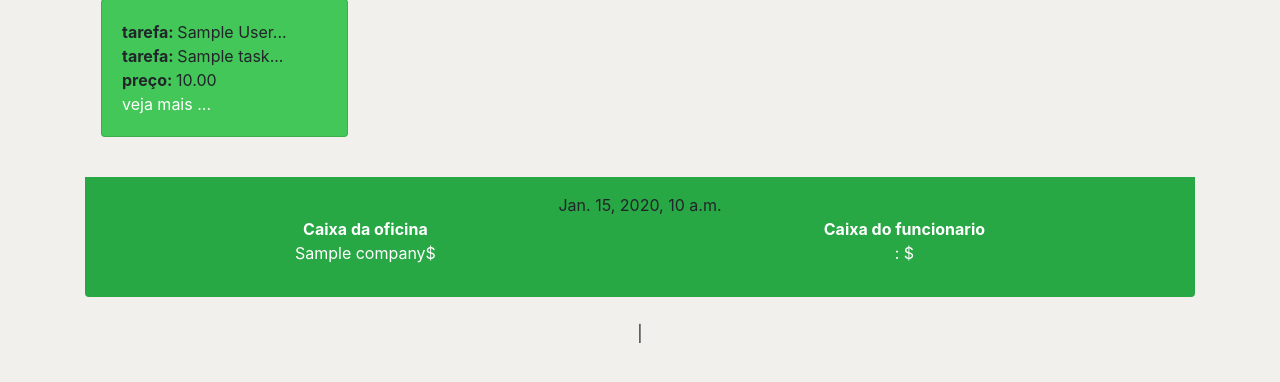
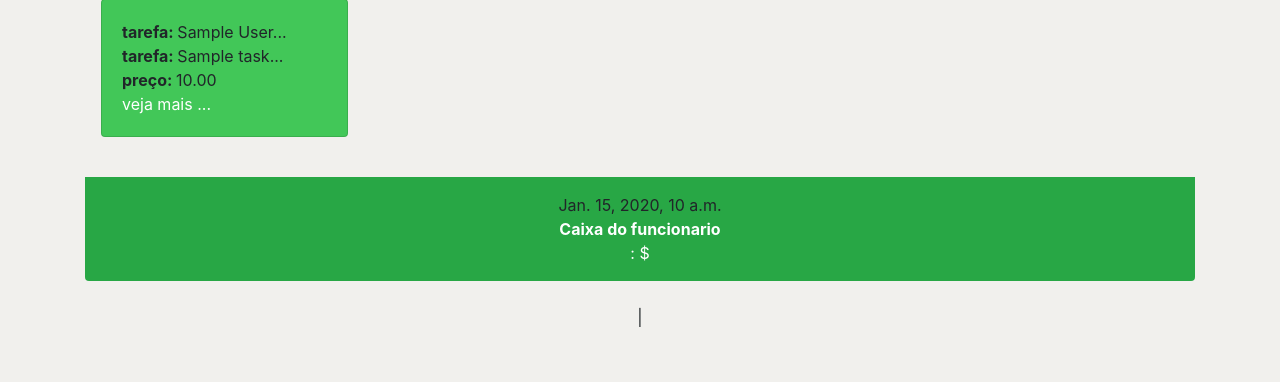
Before and after one commit to pacman2020/financial-control, a Django app: template post/templates/post/list_post.html in a window 1280 px wide. Shown: the part 195-577 px from the top of the page. Run offline with Django 3.2, Linux system fonts and the light colour scheme; tables that the repository leaves empty hold one stand-in row (values such as "Sample post"); the template is opened without the code that fills it: values that come from a table or form of the project are taken from there, most other values are stand-ins (such as "Sample title", 1, 10 or a date in 2020).

Commit message:
company earnings removals from post functions

```diff
--- a/post/templates/post/detail_post.html
+++ b/post/templates/post/detail_post.html
@@ -26,8 +26,6 @@
         <p><strong>funcionario: </strong>{{ post.employee_id }}</p>
         <p><strong>tarefa: </strong>{{post.task_id }}</p>
         <p><strong>preço: </strong>{{ post.task_id.price }} $</p>
-        <p><strong>caixa da empresa: </strong>{{ post.task_id.company }} $</p>
-        <p><strong>caixa do funcionario: </strong>{{ post.task_id.employee }} $</p>
         <p><strong>data de criação: </strong>{{ post.create_at }}</p>
         <div>
             <a class="btn btn-primary" href="{% url 'update_post' post.pk %}">editar</a>
--- a/post/templates/post/list_post.html
+++ b/post/templates/post/list_post.html
@@ -38,18 +38,13 @@
     {% endif %}
   </div>
 
-  {% if company %}
+  {% if employees %}
   <div class="bg-success text-center p-3 rounded-bottom" >
     <div>
       {{ data_at }}
     </div>
 
     <div class="d-flex justify-content-around" >
-
-      <div class="d-flex flex-column justify-content-start text-center text-white">
-        <strong>Caixa da oficina</strong>
-          <p>{{ company }}$</p>
-      </div>
 
       <div class="d-flex flex-column justify-content-start  text-white">
         <strong> Caixa do funcionario</strong>
--- a/task/forms.py
+++ b/task/forms.py
@@ -5,9 +5,7 @@
 class Taskform(forms.ModelForm):
     name = forms.CharField(label='nome da tarefa', max_length=100, required=True)
     price = forms.DecimalField(label='preço da tarefa', required=True)
-    company = forms.DecimalField(label='oficina pocentagem', required=True)
-    employee = forms.DecimalField(label='funcionario pocentagem', required=True)
     active = forms.BooleanField(label='tarefa ativa', required=False)
     class Meta:
         model = Task
-        fields = ('name','price','company','employee','active',)
+        fields = ('name','price','active',)
--- a/task/models.py
+++ b/task/models.py
@@ -5,8 +5,6 @@
     user_id = models.ForeignKey(User, on_delete=models.CASCADE)
     name = models.CharField(max_length=100)
     price = models.DecimalField(max_digits=5, decimal_places=2)
-    company = models.IntegerField()
-    employee = models.IntegerField()
     active = models.BooleanField(blank=False)
     create_at = models.DateTimeField(auto_now_add=True)
 
--- a/task/templates/task/detail_task.html
+++ b/task/templates/task/detail_task.html
@@ -25,8 +25,6 @@
 
         <p><strong>cidade: </strong>{{ task.name }}</p>
         <p><strong>preço: </strong>{{ task.price }} $</p>
-        <p><strong>caixa da empresa: </strong>{{ task.company }} $</p>
-        <p><strong>caixa do funcionario: </strong>{{ task.employee }} $</p>
         <p><strong>ativo: </strong>{{ task.active }}</p>
         <p><strong>data de criação: </strong>{{ task.create_at }}</p>
         <div>
```
Also changed, not shown: post/views.py (+5 -17 lines), product/views.py (+14 -0 lines), task/migrations/0010_auto_20201107_2155.py (added).
